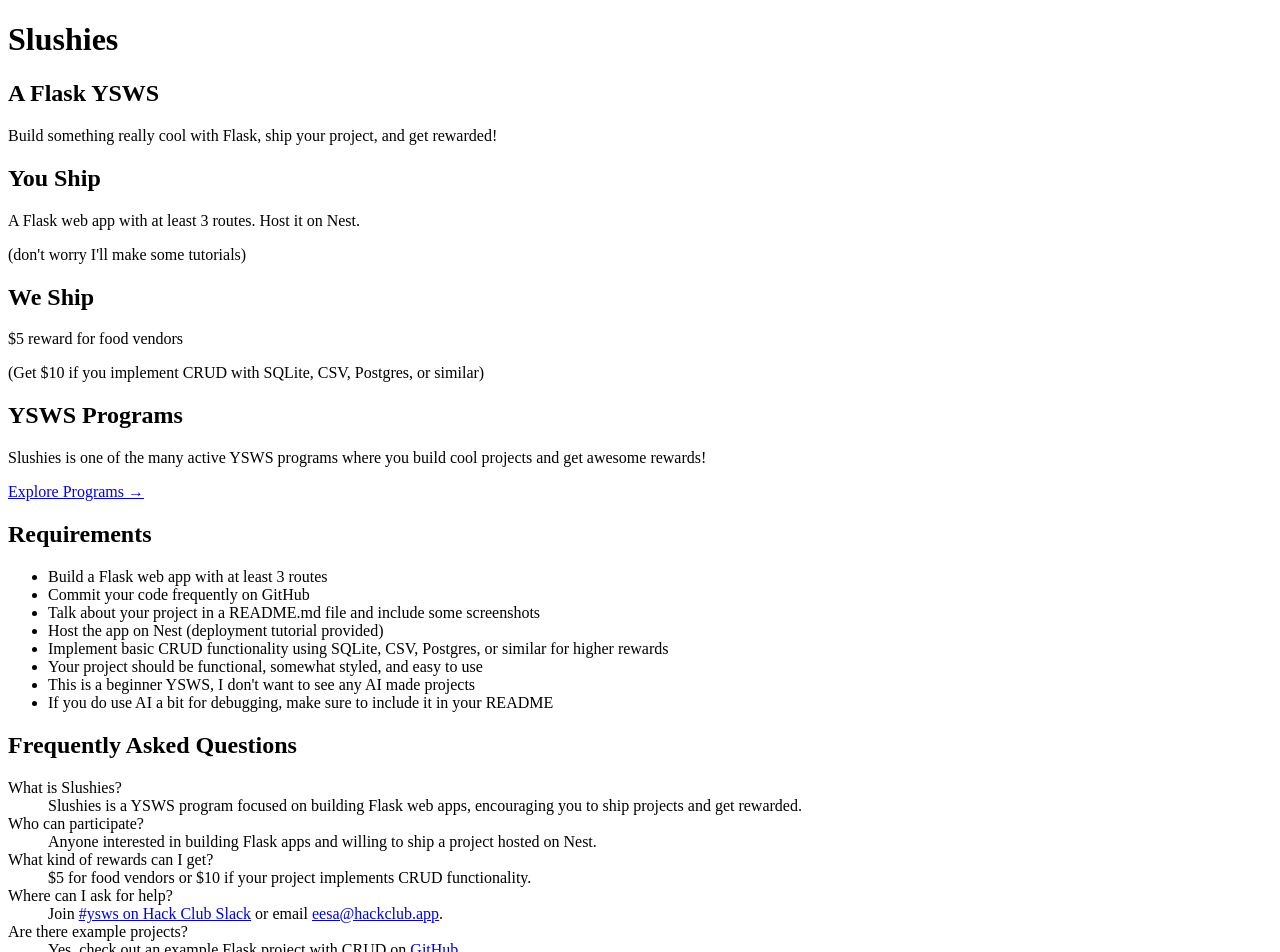
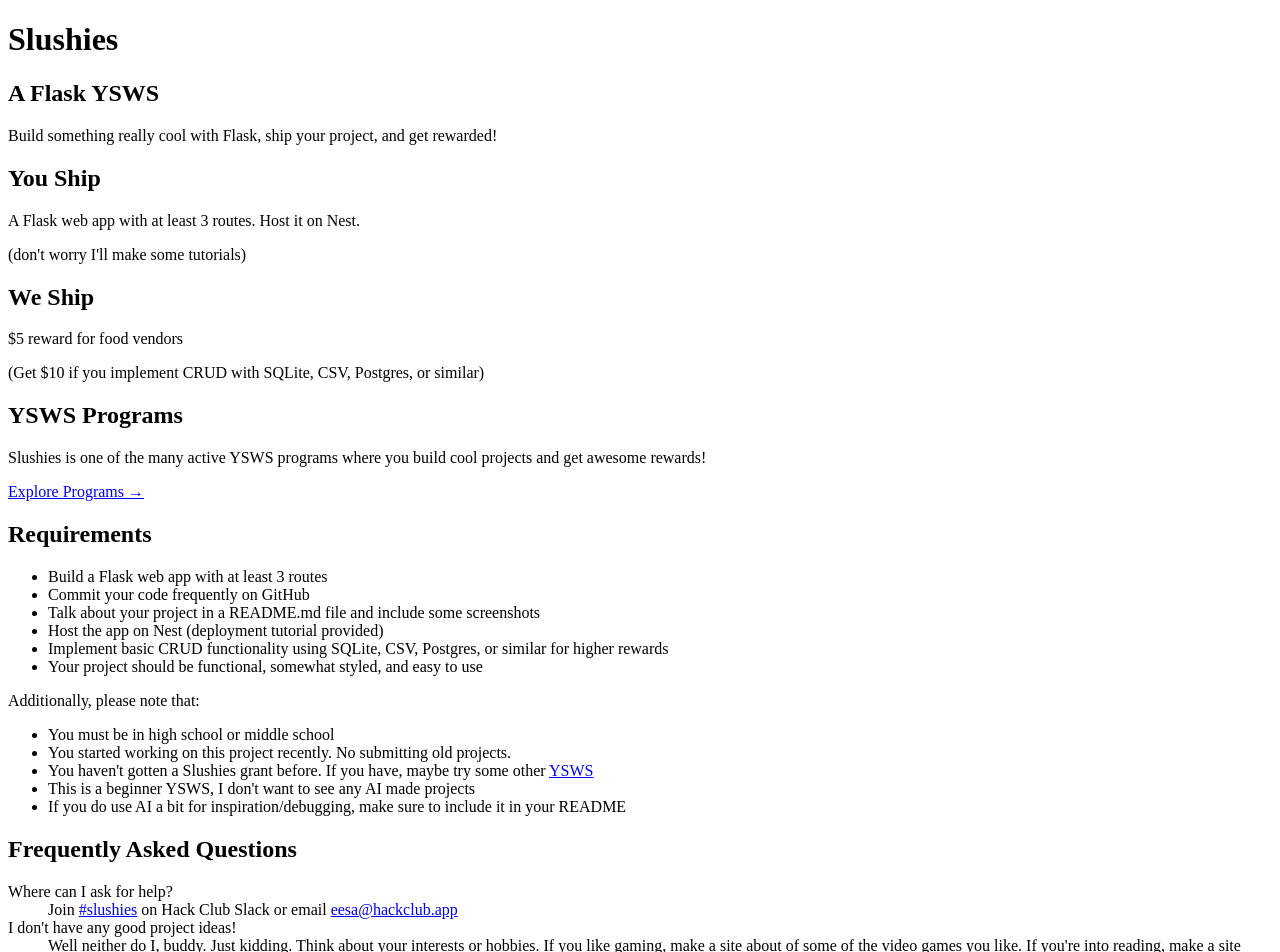
Before and after one commit to eesazahed/slushies, a SvelteKit app: page / in a window 1280 px wide. Shown: the top 952 px of the page. Built offline with nearby package versions, Linux system fonts and the light colour scheme.

Commit message:
edit site content

```diff
--- a/src/routes/+page.svelte
+++ b/src/routes/+page.svelte
@@ -1,3 +1,5 @@
+<title>Slushies, a Flask YSWS!</title>
+
 <main class="max-w-5xl mx-auto px-6 py-12">
   <header class="mb-16 text-center">
     <h1 class="text-5xl font-bold mb-4">Slushies</h1>
@@ -38,8 +40,14 @@
       <li>Host the app on Nest (deployment tutorial provided)</li>
       <li>Implement basic CRUD functionality using SQLite, CSV, Postgres, or similar for higher rewards</li>
       <li>Your project should be functional, somewhat styled, and easy to use</li>
+    </ul>
+    <p class="text-xl font-semibold mt-12 m-6">Additionally, please note that:</p>
+      <ul class="list-disc list-inside m-6  space-y-3 text-base">
+      <li>You must be in high school or middle school</li>
+      <li>You started working on this project recently. No submitting old projects.</li>
+      <li>You haven't gotten a Slushies grant before. If you have, maybe try some other <a href="https://ysws.hackclub.com" target="_blank" rel="noopener noreferrer" class="underline">YSWS</a></li>
       <li>This is a beginner YSWS, I don't want to see any AI made projects</li>
-      <li>If you do use AI a bit for debugging, make sure to include it in your README</li>
+      <li>If you do use AI a bit for inspiration/debugging, make sure to include it in your README</li>
     </ul>
   </section>
 
@@ -47,33 +55,21 @@
     <h2 class="text-3xl font-semibold mb-8 border-b pb-2">Frequently Asked Questions</h2>
     <dl class="space-y-8">
       <div>
-        <dt class="font-semibold text-lg">What is Slushies?</dt>
+        <dt class="font-semibold text-lg">Where can I ask for help?</dt>
         <dd class="mt-1 text-base">
-          Slushies is a YSWS program focused on building Flask web apps, encouraging you to ship projects and get rewarded.
+          Join <a href="https://hackclub.slack.com" target="_blank" rel="noopener noreferrer" class="underline">#slushies</a> on Hack Club Slack or email <a href="mailto:eesa@hackclub.app" class="underline">eesa@hackclub.app</a>
         </dd>
       </div>
       <div>
-        <dt class="font-semibold text-lg">Who can participate?</dt>
+        <dt class="font-semibold text-lg">I don't have any good project ideas!</dt>
         <dd class="mt-1 text-base">
-          Anyone interested in building Flask apps and willing to ship a project hosted on Nest.
-        </dd>
-      </div>
-      <div>
-        <dt class="font-semibold text-lg">What kind of rewards can I get?</dt>
-        <dd class="mt-1 text-base">
-          $5 for food vendors or $10 if your project implements CRUD functionality.
-        </dd>
-      </div>
-      <div>
-        <dt class="font-semibold text-lg">Where can I ask for help?</dt>
-        <dd class="mt-1 text-base">
-          Join <a href="https://hackclub.slack.com" target="_blank" rel="noopener noreferrer" class="underline">#ysws on Hack Club Slack</a> or email <a href="mailto:eesa@hackclub.app" class="underline">eesa@hackclub.app</a>.
+          Well neither do I, buddy. Just kidding. Think about your interests or hobbies. If you like gaming, make a site about of some of the video games you like. If you're into reading, make a site where users can post book reviews. The list goes on...
         </dd>
       </div>
       <div>
         <dt class="font-semibold text-lg">Are there example projects?</dt>
         <dd class="mt-1 text-base">
-          Yes, check out an example Flask project with CRUD on <a href="https://github.com/eesazahed/flask-movies" target="_blank" rel="noopener noreferrer" class="underline">GitHub</a>.
+          I made a demo Flask project with CRUD on <a href="https://github.com/eesazahed/flask-movies" target="_blank" rel="noopener noreferrer" class="underline">GitHub</a>
         </dd>
       </div>
     </dl>
@@ -81,8 +77,8 @@
 
   <footer class="border-t pt-8 text-sm text-center text-gray-600">
     <p>
-      Questions? Join <a href="https://hackclub.slack.com" target="_blank" rel="noopener noreferrer" class="underline">#ysws on Hack Club Slack</a> or email
-      <a href="mailto:eesa@hackclub.app" class="underline">eesa@hackclub.app</a>.
+      Questions? Join <a href="https://hackclub.slack.com" target="_blank" rel="noopener noreferrer" class="underline">#slushies</a> on Hack Club Slack or email
+      <a href="mailto:eesa@hackclub.app" class="underline">eesa@hackclub.app</a>
     </p>
   </footer>
 </main>
```
